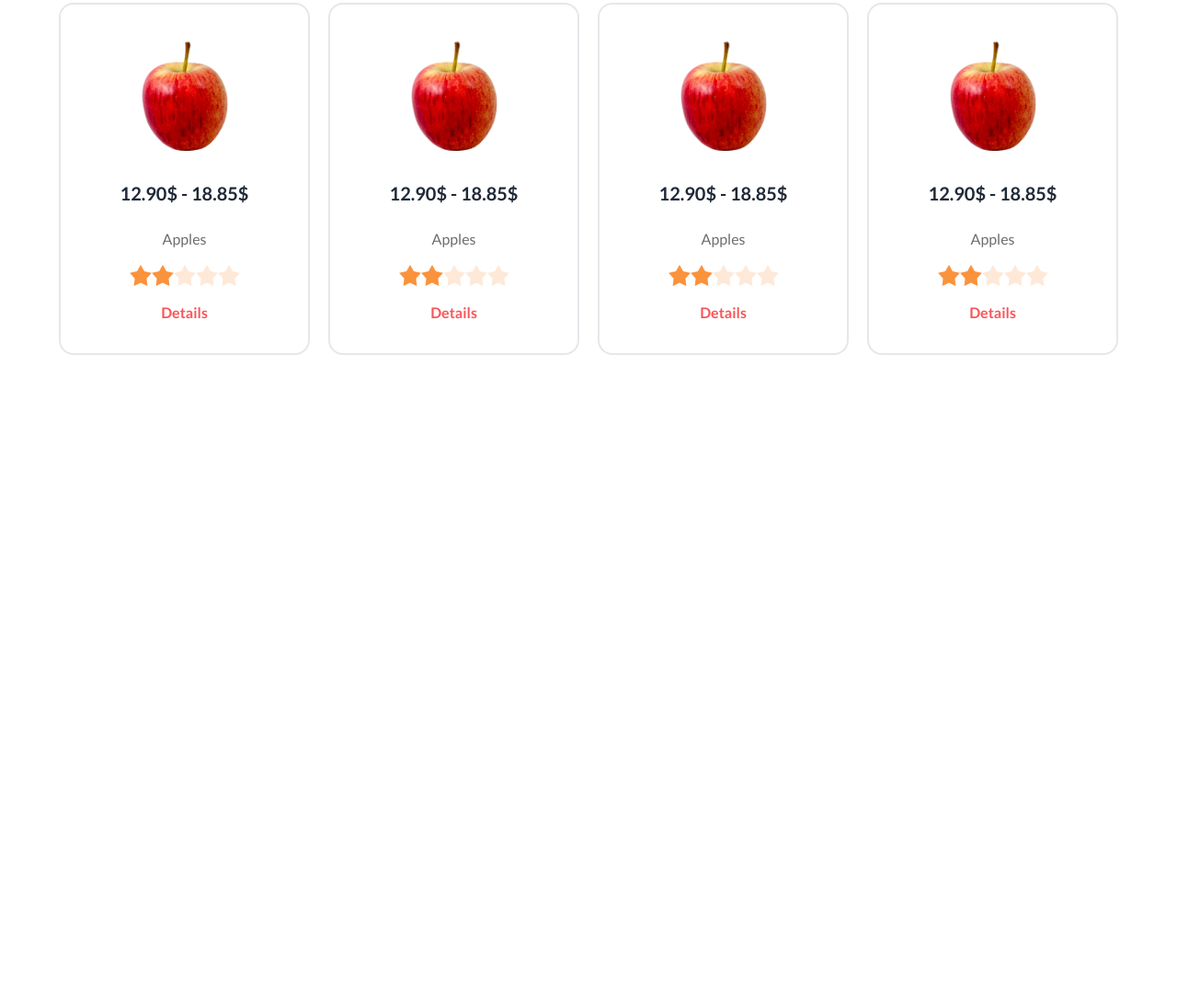
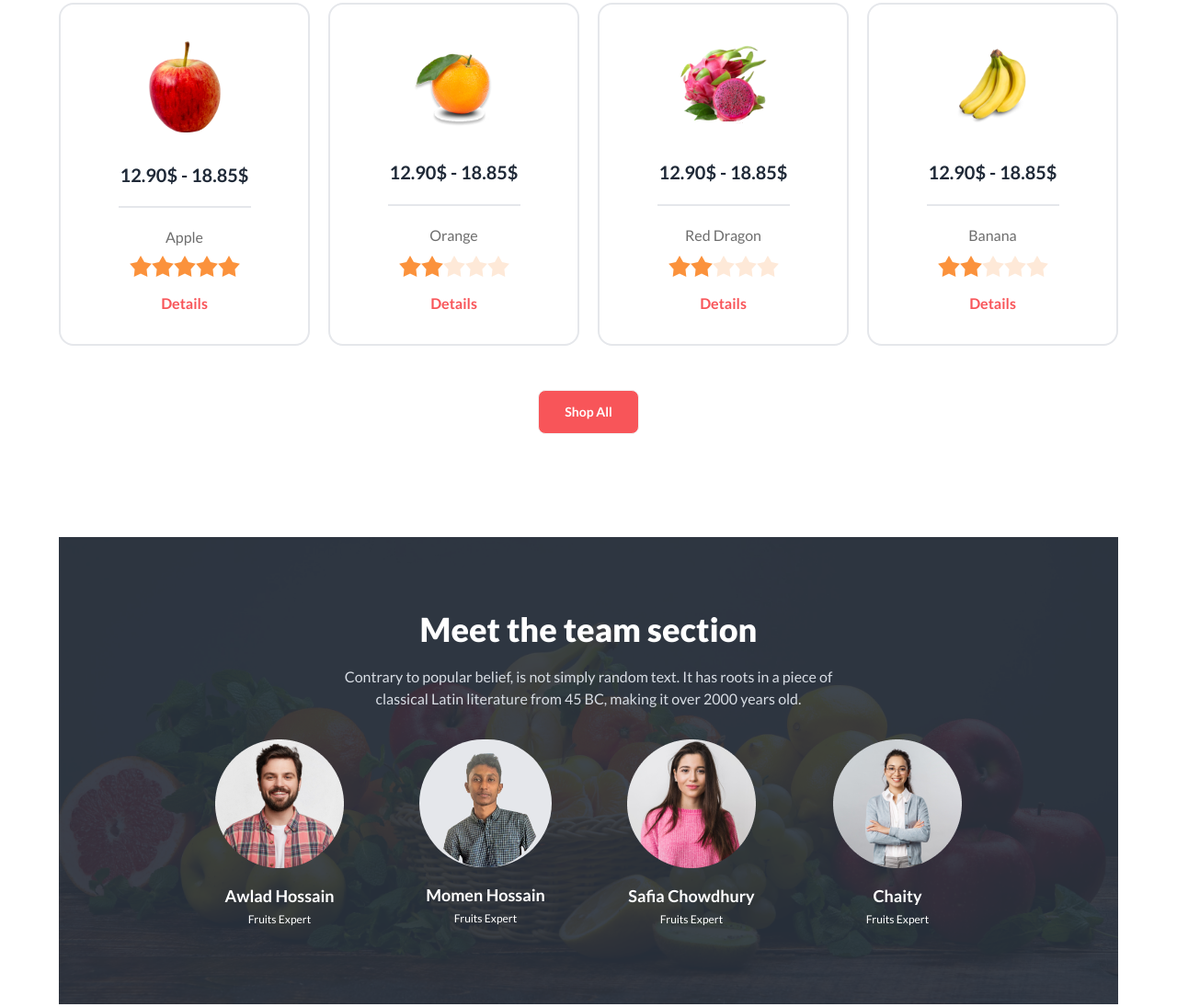
Before and after one commit to cssmh/B8A3-fruit-burst-Ass3, a plain HTML site: page index.html in a window 1280 px wide. Shown: the part 969-2064 px from the top of the page at 92% size. Before the commit the page ends 1467 px from the top, so only its background shows below. Drawn offline with nearby package versions, Linux system fonts and the light colour scheme.

Commit message:
meet team section

```diff
--- a/index.html
+++ b/index.html
@@ -150,23 +150,25 @@
             <!-- Clock end -->
           </div>
         </section>
+        <!-- Fruits Buy section -->
         <section class="my-28">
           <div class="grid grid-cols-1 md:grid-cols-2 lg:grid-cols-4 gap-5">
             <!-- Fruit 1 -->
             <div class="card border-2 mx-2 lg:mx-0">
               <figure class="px-10 pt-10">
-                <img src="./images/fruit6.png" alt="" class="w-24" />
+                <img src="./images/fruit6.png" alt="" class="w-20" />
               </figure>
               <div class="card-body items-center text-center">
                 <h2 class="card-title font-bold">12.90$ - 18.85$</h2>
-                <p class="text-[#0C0C0C99] mt-4 mb-2">Apples</p>
+                <p class="w-36 border-b-2 my-3"></p>
+                <p class="text-[#0C0C0C99]">Apple</p>
                 <!-- Rating -->
                 <div class="rating mb-2">
-                  <input type="radio" name="rating-22" class="mask mask-star-2 bg-orange-400" />
-                  <input type="radio" name="rating-22" class="mask mask-star-2 bg-orange-400" checked />
-                  <input type="radio" name="rating-22" class="mask mask-star-2 bg-orange-400" />
-                  <input type="radio" name="rating-22" class="mask mask-star-2 bg-orange-400" />
-                  <input type="radio" name="rating-22" class="mask mask-star-2 bg-orange-400" />
+                  <input type="radio" name="rating-20" class="mask mask-star-2 bg-orange-400" />
+                  <input type="radio" name="rating-20" class="mask mask-star-2 bg-orange-400" checked />
+                  <input type="radio" name="rating-20" class="mask mask-star-2 bg-orange-400" />
+                  <input type="radio" name="rating-20" class="mask mask-star-2 bg-orange-400" />
+                  <input type="radio" name="rating-20" class="mask mask-star-2 bg-orange-400" />
                 </div>
                 <div class="card-actions">
                   <a class="text-[#F85559] font-bold">Details</a>
@@ -176,11 +178,12 @@
             <!-- Fruit 2 -->
             <div class="card border-2 mx-2 lg:mx-0">
               <figure class="px-10 pt-10">
-                <img src="./images/fruit6.png" alt="" class="w-24" />
+                <img src="./images/fruit7.png" alt="" class="w-24" />
               </figure>
               <div class="card-body items-center text-center">
                 <h2 class="card-title font-bold">12.90$ - 18.85$</h2>
-                <p class="text-[#0C0C0C99] mt-4 mb-2">Apples</p>
+                <p class="w-36 border-b-2 my-3"></p>
+                <p class="text-[#0C0C0C99]">Orange</p>
                 <!-- Rating -->
                 <div class="rating mb-2">
                   <input type="radio" name="rating-20" class="mask mask-star-2 bg-orange-400" />
@@ -197,11 +200,12 @@
             <!-- Fruit 3 -->
             <div class="card border-2 mx-2 lg:mx-0">
               <figure class="px-10 pt-10">
-                <img src="./images/fruit6.png" alt="" class="w-24" />
+                <img src="./images/fruit8.png" alt="" class="w-24" />
               </figure>
               <div class="card-body items-center text-center">
                 <h2 class="card-title font-bold">12.90$ - 18.85$</h2>
-                <p class="text-[#0C0C0C99] mt-4 mb-2">Apples</p>
+                <p class="w-36 border-b-2 my-3"></p>
+                <p class="text-[#0C0C0C99]">Red Dragon</p>
                 <!-- Rating -->
                 <div class="rating mb-2">
                   <input type="radio" name="rating-12" class="mask mask-star-2 bg-orange-400" />
@@ -218,11 +222,12 @@
             <!-- Fruit 4 -->
             <div class="card border-2 mx-2 lg:mx-0">
               <figure class="px-10 pt-10">
-                <img src="./images/fruit6.png" alt="" class="w-24" />
+                <img src="./images/fruit9.png" alt="" class="w-24" />
               </figure>
               <div class="card-body items-center text-center">
                 <h2 class="card-title font-bold">12.90$ - 18.85$</h2>
-                <p class="text-[#0C0C0C99] mt-4 mb-2">Apples</p>
+                <p class="w-36 border-b-2 my-3"></p>
+                <p class="text-[#0C0C0C99]">Banana</p>
                 <!-- Rating -->
                 <div class="rating mb-2">
                   <input type="radio" name="rating-10" class="mask mask-star-2 bg-orange-400" />
@@ -237,6 +242,69 @@
               </div>
             </div>
           </div>
+          <div class="flex justify-center mt-12">
+            <p class="btn bg-btn-color text-white capitalize px-7">Shop All</p>
+          </div>
+        </section>
+        <!-- Meet the team section -->
+        <section class="mx-2 md:mx-0">
+          <div class="hero" style="background-image: url('./images/banner1.png');">
+            <div class="hero-overlay bg-opacity-90"></div>
+            <div class="hero-content text-neutral-content my-16">
+              <div class="">
+                <h1 class="mb-5 text-4xl font-extrabold text-[#FFF] text-center">Meet the team section</h1>
+                <p class="mb-8 md:max-w-xl mx-auto text-center">Contrary to popular belief, is not simply random text. It has roots in a piece of classical Latin literature from 45 BC, making it over 2000 years old.</p>
+                <div class="grid grid-cols-1 md:grid-cols-2 lg:grid-cols-4 gap-20">
+                  <!-- Member 1 -->
+                  <div class="text-center">
+                    <img src="./images/member1.png" class="mx-auto mb-4" alt="">
+                    <h1 class="text-lg text-[#FFF] font-bold mb-1">Awlad Hossain</h1>
+                    <p class="text-xs text-[#FFF] mb-1">Fruits Expert</p>
+                    <div>
+                      <!-- 3 icon -->
+                    </div>
+                  </div>
+                  <!-- Member 2 -->
+                  <div class="text-center">
+                    <img src="./images/momen.png" class="mb-4 mx-auto w-36 rounded-full bg-gray-200 px-2" alt="">
+                    <h1 class="text-lg text-[#FFF] font-bold mb-1">Momen Hossain</h1>
+                    <p class="text-xs text-[#FFF] mb-1">Fruits Expert</p>
+                    <div>
+                      <!-- 3 icon -->
+                    </div>
+                  </div>
+                  <!-- Member 3 -->
+                  <div class="text-center">
+                    <img src="./images/member2.png" class="mx-auto mb-4" alt="">
+                    <h1 class="text-lg text-[#FFF] font-bold mb-1">Safia Chowdhury</h1>
+                    <p class="text-xs text-[#FFF] mb-1">Fruits Expert</p>
+                    <div>
+                      <!-- 3 icon -->
+                    </div>
+                  </div>
+                  <!-- Member 4 -->
+                  <div class="text-center">
+                    <img src="./images/member4.png" class="mx-auto mb-4" alt="">
+                    <h1 class="text-lg text-[#FFF] font-bold mb-1">Chaity</h1>
+                    <p class="text-xs text-[#FFF] mb-1">Fruits Expert</p>
+                    <div>
+                      <!-- 3 icon -->
+                    </div>
+                  </div>
+                </div>
+              </div>
+            </div>
+          </div>
+        </section>
+        <!-- Why Choose Us Section -->
+        <section class="my-20">
+          <div class="flex">
+            <div class="flex">
+              <img src="./images/whychoose1.png" class="w-56" alt="">
+              <h1 class="">ki kos</h1>
+            </div>
+            <p class="flex-1">Professional employees are there for you to pick the most amazing and fresh fruits.</p>
+          </div>
         </section>
     </main>
     <footer>
```
